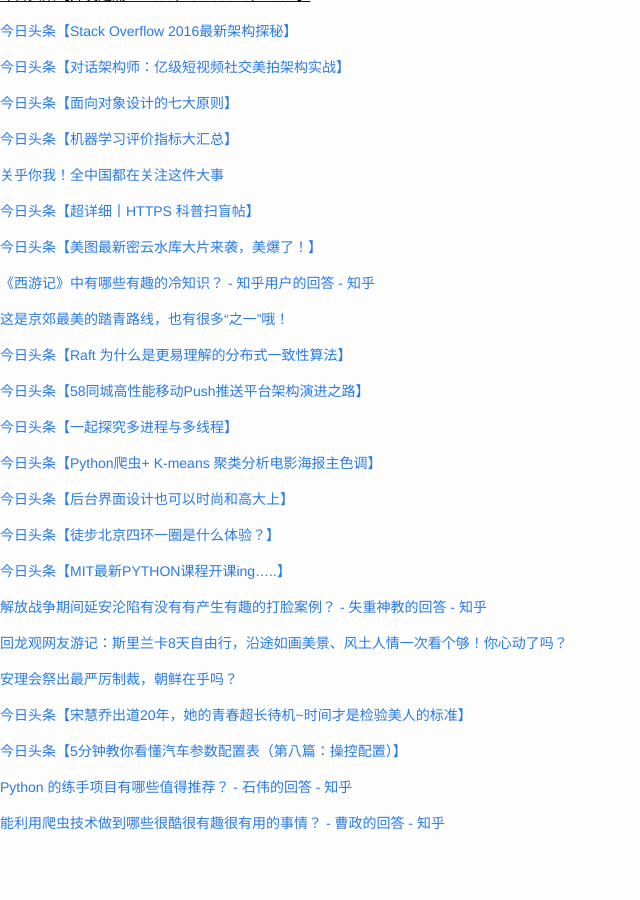
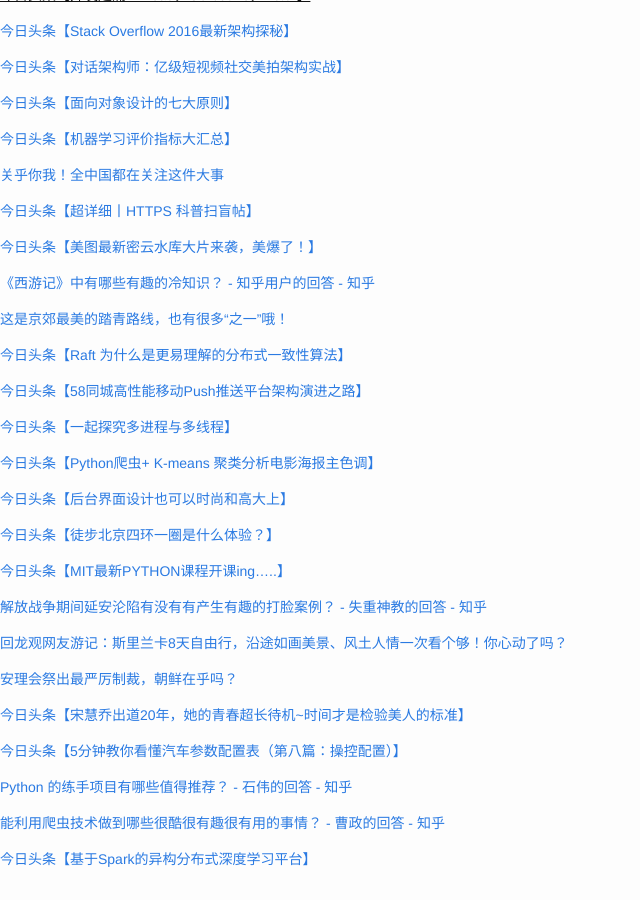
Before and after one commit to cnwarden/cnwarden.github.io, a Jekyll site: the page built from fav/index.md, in a window 1280 px wide and 900 px high, scrolled down 2418 px. Shown: the whole window, without its empty margins (0-640 px from the left). Built offline with Jekyll 4.4.1, drawn with Linux system fonts in a browser that asks for light colours; emoji names are drawn with the system emoji font; before the commit the page ends 3282 px from its top, so only the background shows below that.

Commit message:
auto commit

```diff
--- a/fav/index.md
+++ b/fav/index.md
@@ -182,3 +182,5 @@ title:  fav
 [Python 的练手项目有哪些值得推荐？ - 石伟的回答 - 知乎](http://www.zhihu.com/question/29372574/answer/88744491)
 
 [能利用爬虫技术做到哪些很酷很有趣很有用的事情？ - 曹政的回答 - 知乎](http://www.zhihu.com/question/27621722/answer/89138720)
+
+[今日头条【基于Spark的异构分布式深度学习平台】](http://toutiao.com/item/6257841774828454402/?iid=3764603574&app=news_article&tt_from=android_share&utm_source=email&utm_medium=toutiao_android&utm_campaign=client_share)
```
